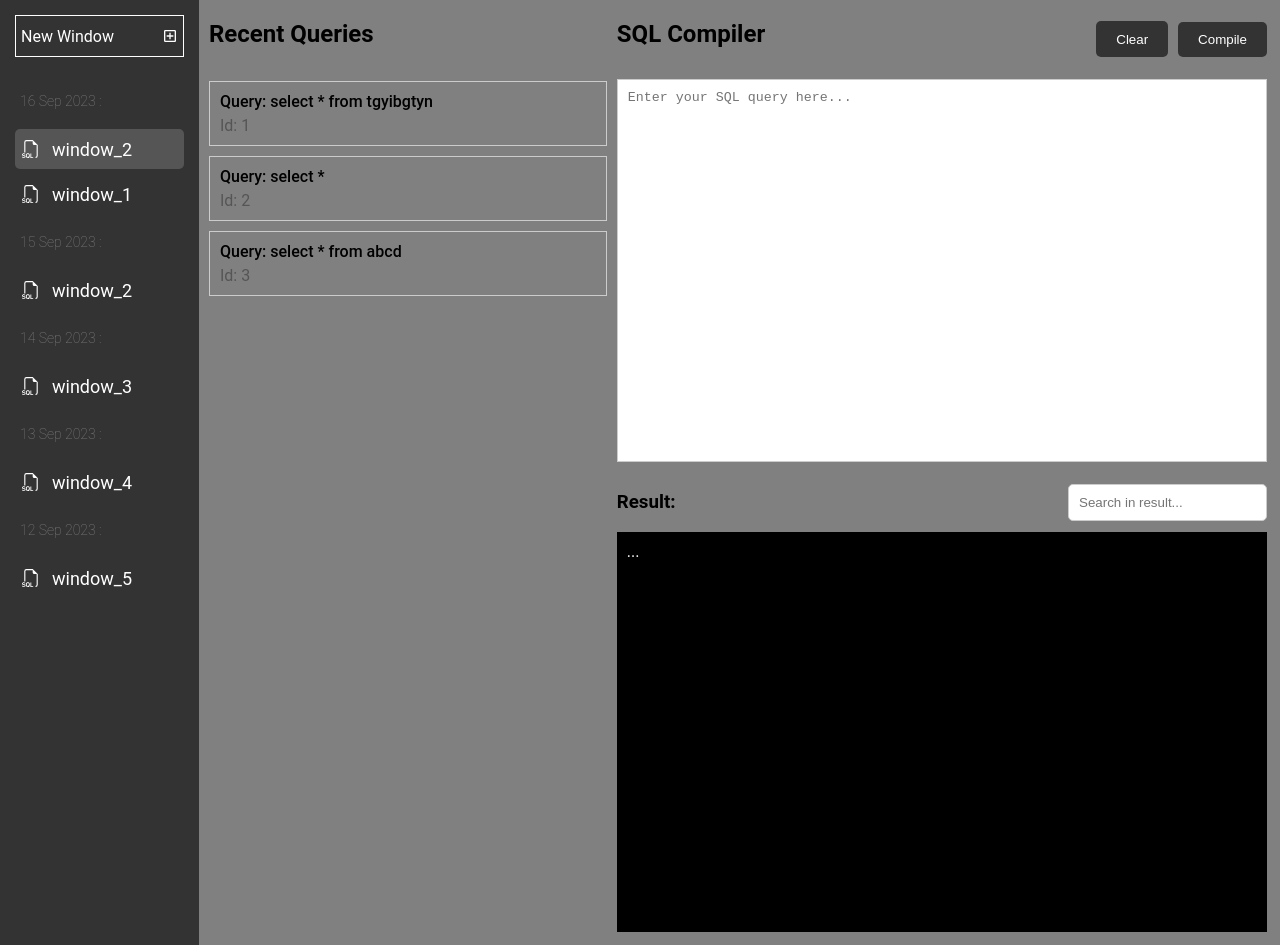
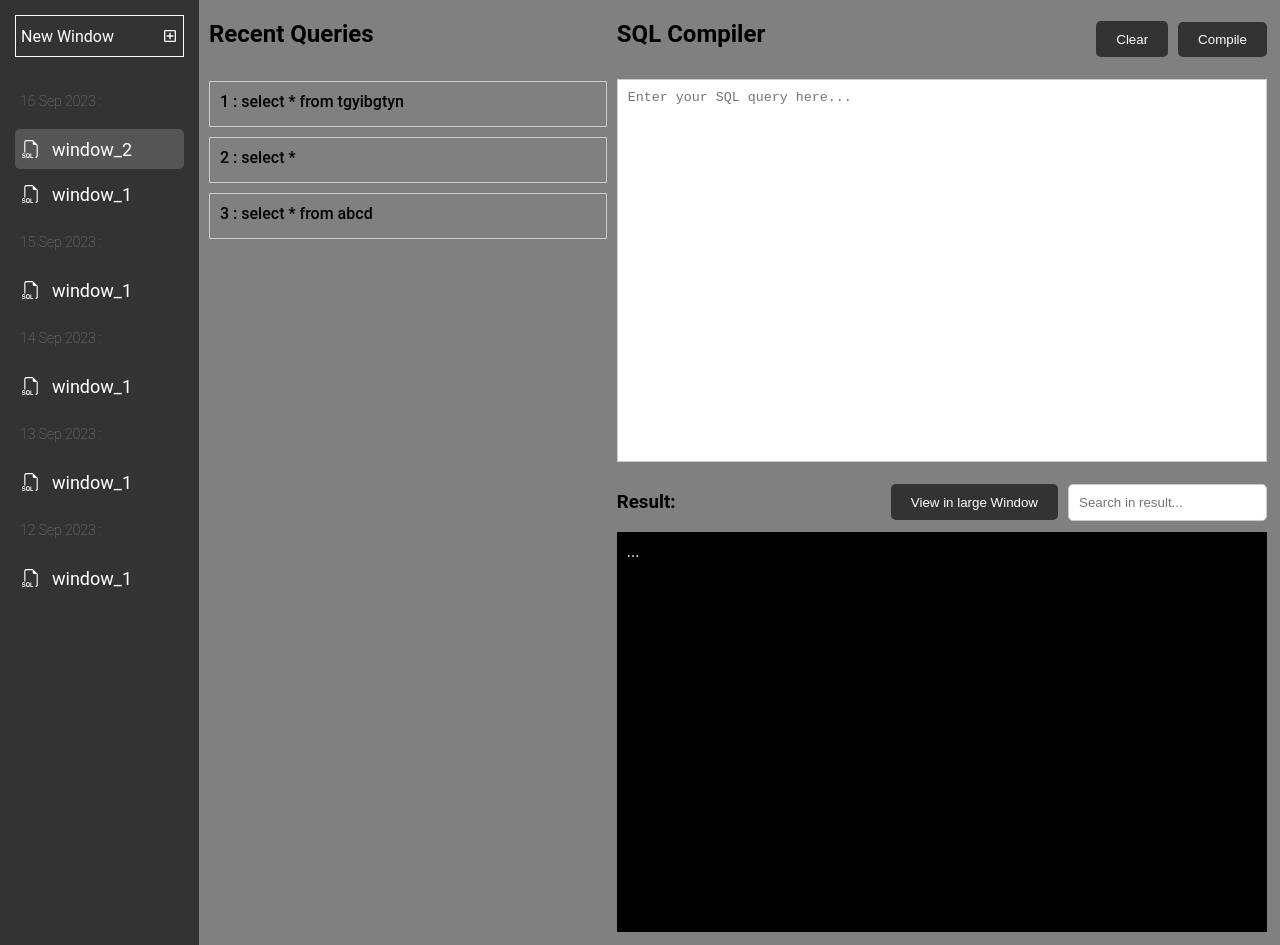
Before and after one commit to amankumar-2001/sql-compiler, a React (Create React App) app: page / in a window 1280 px wide. Both pictures are taken after a click on the element "window_2". Built offline with nearby package versions, Linux system fonts and the light colour scheme.

Commit message:
serial no./ wig window view

```diff
--- a/src/Components/Compiler.jsx
+++ b/src/Components/Compiler.jsx
@@ -44,7 +44,15 @@ const ResultContainer = styled.div`
   text-align: left;
   display: grid;
   grid-template-rows: 0.6fr 6fr;
+
+  position: ${({ view }) => (view ? "absolute" : "")};
+  top: ${({ view }) => (view ? "0px" : "")};
+  right: ${({ view }) => (view ? "0px" : "")};
+  width: ${({ view }) => (view ? "85%" : "")};
+  height: ${({ view }) => (view ? "100%" : "")};
+  background: ${({ view }) => (view ? "grey" : "none")};
 `;
+
 const InputWindow = styled.div`
   display: grid;
   grid-template-rows: 1fr 5fr;
@@ -58,7 +66,7 @@ const Actions = styled.div`
 
 const Output = styled.div`
   background: black;
-  height: 380px;
+  height: ${({ view }) => (view ? "877px" : "380px")};
   overflow: scroll;
   color: white;
   padding: 10px;
@@ -111,6 +119,9 @@ const Total = styled.div`
   margin-bottom: 10px;
 `;
 
+const ViewButton = styled(ClearButton)`
+  margin-right: 10px;
+`;
 function Compiler({
   selectedQuery,
   queryOutput,
@@ -127,6 +138,7 @@ function Compiler({
   const [searchQuery, setSearchQuery] = useState("");
   const [searchResult, setSearchResult] = useState("");
   const [index, setIndex] = useState(0);
+  const [view, setView] = useState(false);
 
   const runQuery = ({ queryWindow, queryDate }) => {
     if (queryDate === CurrentDateFormat()) {
@@ -146,7 +158,7 @@ function Compiler({
       }
 
       setIndex(Math.floor(Math.random() * (data.length - 5)));
-      const len = Math.floor(Math.random() * 10);
+      const len = Math.floor(Math.random() * 20);
       const resetData = data.filter((obj, i) => {
         return i >= index && i <= index + len;
       });
@@ -156,8 +168,6 @@ function Compiler({
         query,
         result: resetData,
       };
-      console.log(saveToStore);
-
       addQuery({
         newQuery: saveToStore,
         date: queryDate,
@@ -182,12 +192,18 @@ function Compiler({
           if (!dateObject.windowPages.length) {
             createNewWindow();
           }
+          setSelectedWindow(dateObject.windowPages[0].page);
+          runQuery({
+            queryDate: CurrentDateFormat(),
+            queryWindow: dateObject.windowPages[0].page,
+          });
+        } else {
+          createNewWindow();
+          runQuery({
+            queryDate: CurrentDateFormat(),
+            queryWindow: `window_1`,
+          });
         }
-        setSelectedWindow(dateObject.windowPages[0].page);
-        runQuery({
-          queryDate: CurrentDateFormat(),
-          queryWindow: dateObject.windowPages[0].page,
-        });
       }
     } else {
       alert("Oops!! No query found, Please Enter Query");
@@ -203,6 +219,11 @@ function Compiler({
     setQuery(selectedQuery);
     setResult(queryOutput);
   }, [selectedQuery, queryOutput]);
+
+  //   useEffect(() => {
+  //     setQuery("");
+  //     setResult("");
+  //   }, [selectedDate, selectedWindow]);
 
   useEffect(() => {
     if (result && searchQuery) {
@@ -235,10 +256,13 @@ function Compiler({
           onChange={(e) => setQuery(e.target.value)}
         />
       </InputWindow>
-      <ResultContainer>
+      <ResultContainer view={view}>
         <Header>
           <h3>Result:</h3>
           <SearchContainer>
+            <ViewButton onClick={() => (view ? setView(false) : setView(true))}>
+              View in {view ? "small" : "large"} Window
+            </ViewButton>
             <SearchInput
               type="text"
               placeholder="Search in result..."
@@ -247,7 +271,7 @@ function Compiler({
             />
           </SearchContainer>
         </Header>
-        <Output>
+        <Output view={view}>
           <TableWrapper>
             {result.length ? (
               <>
@@ -255,6 +279,7 @@ function Compiler({
                 <Table>
                   <TableHead>
                     <TableRow background={"grey"}>
+                      <TableCell>Serial No.</TableCell>
                       {Object.keys(result[0]).map((item, index) => (
                         <TableCell key={index}>{item}</TableCell>
                       ))}
@@ -269,6 +294,7 @@ function Compiler({
                             searchResult.includes(row) ? "darkblue" : "node"
                           }
                         >
+                          <TableCell>{i + 1}</TableCell>
                           {Object.keys(result[0]).map((item, j) => (
                             <TableCell key={j}>{row[item]}</TableCell>
                           ))}
--- a/src/Components/RecentWindow.jsx
+++ b/src/Components/RecentWindow.jsx
@@ -28,10 +28,6 @@ const QueryList = styled.div`
 const QueryName = styled.div`
   font-weight: 500;
   margin-bottom: 5px;
-`;
-
-const QueryId = styled.div`
-  color: #555;
 `;
 
 function RecentWindow({
@@ -71,8 +67,9 @@ function RecentWindow({
                 }}
                 active={selectedQuery === query && queryKey === index}
               >
-                <QueryName>Query: {query}</QueryName>
-                <QueryId>Id: {index + 1}</QueryId>
+                <QueryName>
+                  {index + 1} : {query}{" "}
+                </QueryName>
               </QueryListItem>
             ))
           : "No Queries"}
--- a/src/Constants/DummyData.js
+++ b/src/Constants/DummyData.js
@@ -168,10 +168,10 @@ export const dummyData = [
     date: "2023-09-15",
     windowPages: [
       {
-        page: "window_2",
+        page: "window_1",
         queries: [
           {
-            query: "select * from table2",
+            query: "select * from rabitm12345",
             result: [
               {
                 Name: "Alice",
@@ -205,13 +205,13 @@ export const dummyData = [
     date: "2023-09-14",
     windowPages: [
       {
-        page: "window_3",
+        page: "window_1",
         queries: [
           {
-            query: "select * from table3",
+            query: "select * from target456",
             result: [
               {
-                Name: "Emma",
+                Name: "Ramika",
                 Id: "7890",
                 Marks: "78",
                 Marks2: "78",
@@ -222,7 +222,7 @@ export const dummyData = [
                 Marks7: "78",
               },
               {
-                Name: "Grace",
+                Name: "Gapu",
                 Id: "7891",
                 Marks: "92",
                 Marks2: "92",
@@ -242,10 +242,10 @@ export const dummyData = [
     date: "2023-09-13",
     windowPages: [
       {
-        page: "window_4",
+        page: "window_1",
         queries: [
           {
-            query: "select * from table4",
+            query: "select * from yatri12",
             result: [
               {
                 Name: "David",
@@ -279,10 +279,10 @@ export const dummyData = [
     date: "2023-09-12",
     windowPages: [
       {
-        page: "window_5",
+        page: "window_1",
         queries: [
           {
-            query: "select * from table5",
+            query: "select * from followTable",
             result: [
               {
                 Name: "Olivia",
--- a/src/Screens/Dashboard.jsx
+++ b/src/Screens/Dashboard.jsx
@@ -33,6 +33,9 @@ function Dashboard({ query, addNewWindow }) {
       windowName: `window_${size + 1}`,
       size,
     });
+
+    setSelectedWindow(`window_${size + 1}`);
+    setSelectedDate(currentDate);
   };
 
   return (
```
Also changed, not shown: src/Constants/CommonConstant.js (added, +37 -0 lines).
